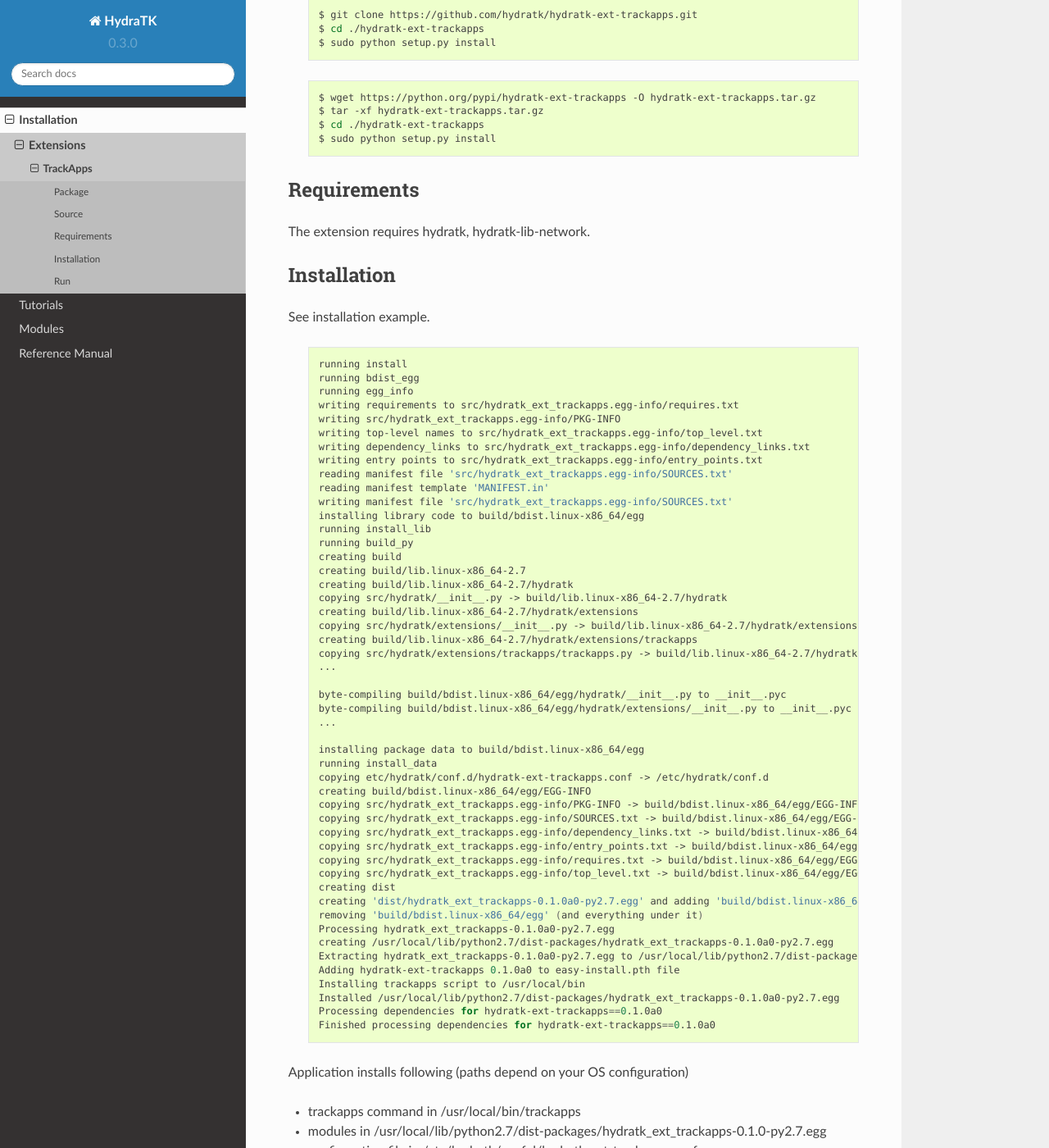
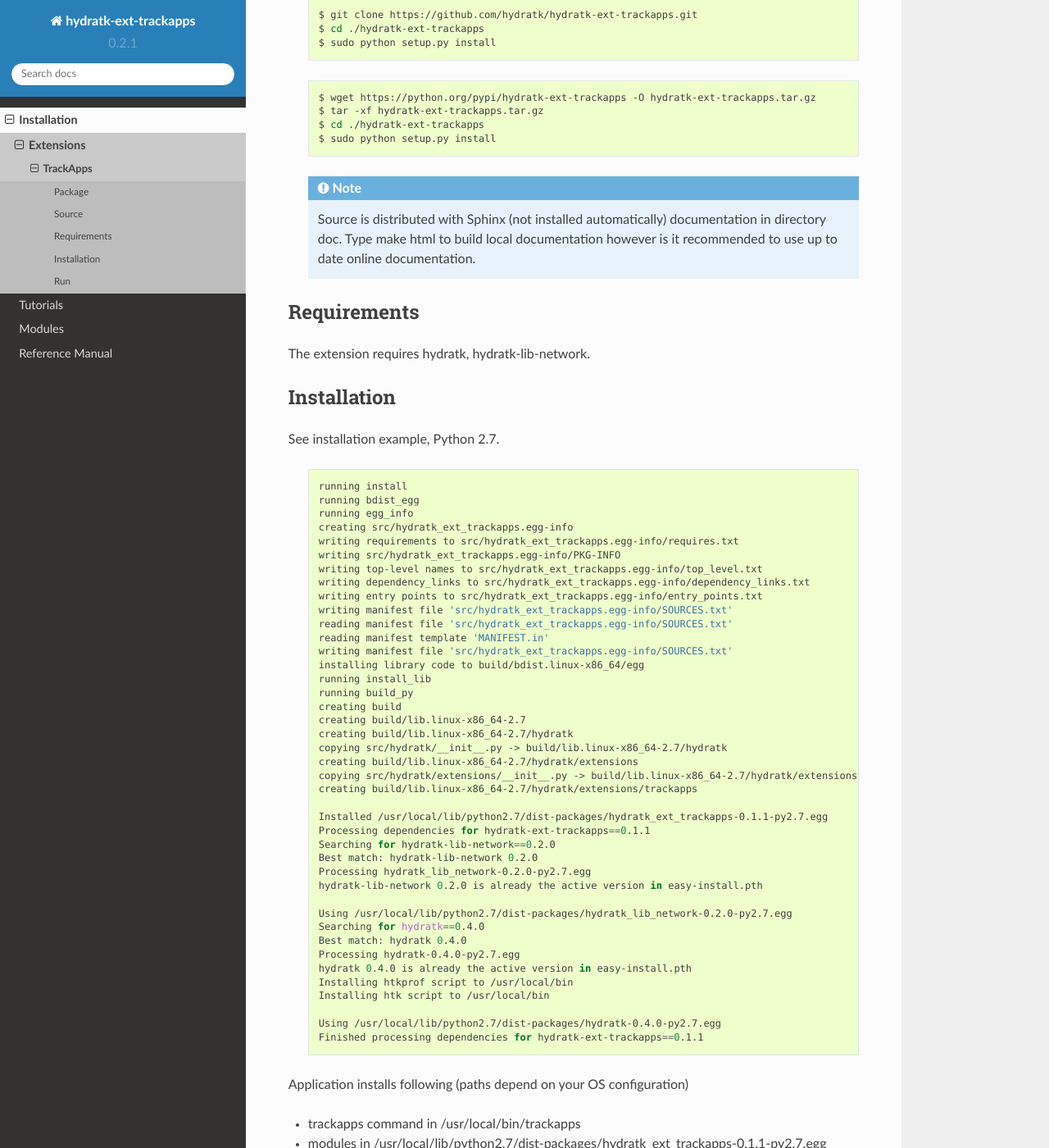
Before and after one commit to hydratk/hydratk-ext-trackapps, a Sphinx documentation site: the page built from doc/rst/install/ext/trackapps.rst, in a window 1280 px wide and 1400 px high, scrolled down 766 px. Shown: the whole window at 82% size. Built offline with Sphinx 7.4.7 and the Read the Docs theme 2.0.0, drawn with Linux system fonts in a browser that asks for light colours; formulas are drawn with MathJax 3; some of the changed text lies outside the part shown.

```diff
--- a/doc/conf.py
+++ b/doc/conf.py
@@ -1,13 +1,6 @@
 # -*- coding: utf-8 -*-
 #
-# Hydra documentation build configuration file, created by
-# sphinx-quickstart on Thu Sep 12 15:18:16 2013.
-#
-# This file is execfile()d with the current directory set to its containing dir.
-#
-# Note that not all possible configuration values are present in this
-# autogenerated file.
-#
+# Hydra documentation build configuration file
 # All configuration values have a default values that are commented out
 # serve to show the default.
 
@@ -48,7 +41,7 @@ source_suffix = '.rst'
 master_doc = 'index'
 
 # General information about the project.
-project = u'HydraTK'
+project = u'hydratk-ext-trackapps'
 copyright = u'2015-2016, HydraTK Team'
 
 # The version info for the project you're documenting, acts as replacement for
@@ -56,9 +49,9 @@ copyright = u'2015-2016, HydraTK Team'
 # built documents.
 #
 # The short X.Y version.
-version = '0.3.0'
+version = '0.2.1'
 # The full version, including alpha/beta/rc tags.
-release = '0.3.0'
+release = '0.2.1'
 
 # The language for content autogenerated by Sphinx. Refer to documentation
 # for a list of supported languages.
--- a/doc/rst/install/ext/trackapps.rst
+++ b/doc/rst/install/ext/trackapps.rst
@@ -45,6 +45,11 @@ Full PyPi URL contains MD5 hash, adapt sample code.
      $ cd ./hydratk-ext-trackapps
      $ sudo python setup.py install
 
+  .. note::
+
+     Source is distributed with Sphinx (not installed automatically) documentation in directory doc.
+     Type make html to build local documentation however is it recommended to use up to date online documentation.
+
 Requirements
 ^^^^^^^^^^^^
 
@@ -53,18 +58,20 @@ The extension requires hydratk, hydratk-lib-network.
 Installation
 ^^^^^^^^^^^^
 
-See installation example.
+See installation example, Python 2.7.
 
   .. code-block:: bash
 
      running install
      running bdist_egg
      running egg_info
+     creating src/hydratk_ext_trackapps.egg-info
      writing requirements to src/hydratk_ext_trackapps.egg-info/requires.txt
      writing src/hydratk_ext_trackapps.egg-info/PKG-INFO
      writing top-level names to src/hydratk_ext_trackapps.egg-info/top_level.txt
      writing dependency_links to src/hydratk_ext_trackapps.egg-info/dependency_links.txt
      writing entry points to src/hydratk_ext_trackapps.egg-info/entry_points.txt
+     writing manifest file 'src/hydratk_ext_trackapps.egg-info/SOURCES.txt'
      reading manifest file 'src/hydratk_ext_trackapps.egg-info/SOURCES.txt'
      reading manifest template 'MANIFEST.in'
      writing manifest file 'src/hydratk_ext_trackapps.egg-info/SOURCES.txt'
@@ -78,39 +85,30 @@ See installation example.
      creating build/lib.linux-x86_64-2.7/hydratk/extensions
      copying src/hydratk/extensions/__init__.py -> build/lib.linux-x86_64-2.7/hydratk/extensions
      creating build/lib.linux-x86_64-2.7/hydratk/extensions/trackapps
-     copying src/hydratk/extensions/trackapps/trackapps.py -> build/lib.linux-x86_64-2.7/hydratk/extensions/trackapps
-     ...
 
-     byte-compiling build/bdist.linux-x86_64/egg/hydratk/__init__.py to __init__.pyc
-     byte-compiling build/bdist.linux-x86_64/egg/hydratk/extensions/__init__.py to __init__.pyc
-     ...
+     Installed /usr/local/lib/python2.7/dist-packages/hydratk_ext_trackapps-0.1.1-py2.7.egg
+     Processing dependencies for hydratk-ext-trackapps==0.1.1
+     Searching for hydratk-lib-network==0.2.0
+     Best match: hydratk-lib-network 0.2.0
+     Processing hydratk_lib_network-0.2.0-py2.7.egg
+     hydratk-lib-network 0.2.0 is already the active version in easy-install.pth
 
-     installing package data to build/bdist.linux-x86_64/egg
-     running install_data
-     copying etc/hydratk/conf.d/hydratk-ext-trackapps.conf -> /etc/hydratk/conf.d
-     creating build/bdist.linux-x86_64/egg/EGG-INFO
-     copying src/hydratk_ext_trackapps.egg-info/PKG-INFO -> build/bdist.linux-x86_64/egg/EGG-INFO
-     copying src/hydratk_ext_trackapps.egg-info/SOURCES.txt -> build/bdist.linux-x86_64/egg/EGG-INFO
-     copying src/hydratk_ext_trackapps.egg-info/dependency_links.txt -> build/bdist.linux-x86_64/egg/EGG-INFO
-     copying src/hydratk_ext_trackapps.egg-info/entry_points.txt -> build/bdist.linux-x86_64/egg/EGG-INFO
-     copying src/hydratk_ext_trackapps.egg-info/requires.txt -> build/bdist.linux-x86_64/egg/EGG-INFO
-     copying src/hydratk_ext_trackapps.egg-info/top_level.txt -> build/bdist.linux-x86_64/egg/EGG-INFO
-     creating dist
-     creating 'dist/hydratk_ext_trackapps-0.1.0a0-py2.7.egg' and adding 'build/bdist.linux-x86_64/egg' to it
-     removing 'build/bdist.linux-x86_64/egg' (and everything under it)
-     Processing hydratk_ext_trackapps-0.1.0a0-py2.7.egg
-     creating /usr/local/lib/python2.7/dist-packages/hydratk_ext_trackapps-0.1.0a0-py2.7.egg
-     Extracting hydratk_ext_trackapps-0.1.0a0-py2.7.egg to /usr/local/lib/python2.7/dist-packages
-     Adding hydratk-ext-trackapps 0.1.0a0 to easy-install.pth file
-     Installing trackapps script to /usr/local/bin
-     Installed /usr/local/lib/python2.7/dist-packages/hydratk_ext_trackapps-0.1.0a0-py2.7.egg
-     Processing dependencies for hydratk-ext-trackapps==0.1.0a0
-     Finished processing dependencies for hydratk-ext-trackapps==0.1.0a0
+     Using /usr/local/lib/python2.7/dist-packages/hydratk_lib_network-0.2.0-py2.7.egg
+     Searching for hydratk==0.4.0
+     Best match: hydratk 0.4.0
+     Processing hydratk-0.4.0-py2.7.egg
+     hydratk 0.4.0 is already the active version in easy-install.pth
+     Installing htkprof script to /usr/local/bin
+     Installing htk script to /usr/local/bin
+
+     Using /usr/local/lib/python2.7/dist-packages/hydratk-0.4.0-py2.7.egg
+     Finished processing dependencies for hydratk-ext-trackapps==0.1.1
+
 
 Application installs following (paths depend on your OS configuration)
 
 * trackapps command in /usr/local/bin/trackapps
-* modules in /usr/local/lib/python2.7/dist-packages/hydratk_ext_trackapps-0.1.0-py2.7.egg
+* modules in /usr/local/lib/python2.7/dist-packages/hydratk_ext_trackapps-0.1.1-py2.7.egg
 * configuration file in /etc/hydratk/conf.d/hydratk-ext-trackapps.conf
 
 Run
@@ -122,10 +120,9 @@ Check hydratk-ext-trackapps module is installed.
 
   .. code-block:: bash
 
-     $ pip list | grep hydratk
+     $ pip list | grep hydratk-ext-trackapps
 
-     hydratk (0.3.0a0.dev1)
-     hydratk-ext-trackapps (0.1.0)
+     hydratk-ext-trackapps (0.1.1)
 
 Check installed extensions
 
@@ -174,39 +172,42 @@ You can run TrackApps also in standalone mode.
 
      $ trackapps help
 
-     TrackApps v0.1.0
-     (c) 2016 Petr Rašek <bowman@hydratk.org>
-     Usage: /usr/local/bin/trackapps [options] command
+     TrackApps v0.1.1
+     (c) 2016 Petr Rašek <bowman@hydratk.org>, HydraTK team <team@hydratk.org>
+     Usage: trackapps [options] command
 
      Commands:
-       help - prints help
-       run - start testing environment
-         Options:
-           [--dev-key <key>] - developer key, configurable, supported for app: testlink
-           [--domain <domain>] - domain, configurable, supported for app: qc
-           [--fields <list>] - requested fields, name1,name2,... , supported for action: read
-           [--id <num>] - record id, supported for actions: read|update|delete
-           [--limit <num>] - limit, supported for action: read, apps: qc|bugzilla|jira
-           [--offset <num>] - offset, supported for action: read, apps: qc|bugzilla|jira
-           [--order-by <expression>] - record ordering, name1:direction,name2:direction,... , direction asc|desc, supported for action: read, app: qc
-           [--page <num>] - record page, supported for action: read, app: mantis
-           [--params <dict>] - record parameters, name1:value,name2:value,... , supported for actions: create|update
-           [--passw <password>] - password, configurable
-           [--path <path>] - directory path, dir1/dir2/... , supported for use cases: read/create folder|read/create test set|create test|read/create suite, apps: qc|testlink
-           [--per-page <num>] - records per page, supported for action: read, app: mantis
-           [--project <project>] - project, configurable, supported for apps: qc|mantis|trac|jira|testlink
-           [--query <expression>] - query, supported for action: read, apps: qc|bugzilla|trac|jira
-           [--steps <list>] - test steps delimited by |, step parameters use dictionary form, name1:value,name2:value,...|name1:value,name2:value,... , supported for action: create, app: testlink
-           [--type defect|test-folder|test|test-set-folder|test-set|test-instance|test-suite|test-plan|build] - entity type, default defect, supported for actions: read|create|update|delete, apps: qc|testlink
-           [--url <url>] - url, configurable
-           [--user <username>] - username, configurable
-           --app qc|bugzilla|mantis|trac|testlink - application
+        help - prints help
+        run - run trackapps command line extension
+           Options:
+              [--dev-key <key>] - developer key, configurable, supported for app: testlink
+              [--domain <domain>] - domain, configurable, supported for app: qc
+              [--fields <list>] - requested fields, name1,name2,... , supported for action: read
+              [--id <num>] - record id, supported for actions: read|update|delete
+              [--input <filename>] - filename, content is written to ticket description, supported for actions: create|update
+              [--limit <num>] - limit, supported for action: read, apps: qc|bugzilla|jira
+              [--offset <num>] - offset, supported for action: read, apps: qc|bugzilla|jira
+              [--order-by <expression>] - record ordering, name1:direction,name2:direction,... , direction asc|desc, supported for action: read, app: qc
+              [--output <filename>] - filename, writes action output, supported for action: read
+              [--page <num>] - record page, supported for action: read, app: mantis
+              [--params <dict>] - record parameters, name1:value,name2:value,... , supported for actions: create|update
+              [--passw <password>] - password, configurable
+              [--path <path>] - directory path, dir1/dir2/... , supported for use cases: read/create folder|read/create test set|create test|read/create suite, apps: qc|testlink
+              [--per-page <num>] - records per page, supported for action: read, app: mantis
+              [--project <project>] - project, configurable, supported for apps: qc|mantis|trac|jira|testlink
+              [--query <expression>] - query, supported for action: read, apps: qc|bugzilla|trac|jira
+              [--steps <list>] - test steps delimited by |, step parameters use dictionary form, name1:value,name2:value,...|name1:value,name2:value,... , supported for action: create, app: testlink
+              [--type defect|test-folder|test|test-set-folder|test-set|test-instance|test-suite|test-plan|build] - entity type, default defect, supported for actions: read|create|update|delete, apps: qc|testlink
+              [--url <url>] - url, configurable
+              [--user <username>] - username, configurable
+              --action read|create|update|delete - action, delete supported for apps: qc|mantis|trac
+              --app qc|bugzilla|mantis|trac|testlink - application
 
      Global Options:
-       -c, --config <file> - reads the alternate configuration file
-       -d, --debug <level> - debug turned on with specified level > 0
-       -e, --debug-channel <channel number, ..> - debug channel filter turned on
-       -f, --force - enforces command
-       -i, --interactive - turns on interactive mode
-       -l, --language <language> - sets the text output language, the list of available languages is specified in the docs
-       -m, --run-mode <mode> - sets the running mode, the list of available languages is specified in the docs
+        -c, --config <file> - reads the alternate configuration file
+        -d, --debug <level> - debug turned on with specified level > 0
+        -e, --debug-channel <channel number, ..> - debug channel filter turned on
+        -f, --force - enforces command
+        -i, --interactive - turns on interactive mode
+        -l, --language <language> - sets the text output language, the list of available languages is specified in the docs
+        -m, --run-mode <mode> - sets the running mode, the list of available modes is specified in the docs
```
Also changed, not shown: other parts of doc/rst/install/ext/trackapps.rst (+26 -25 lines), setup.py (+4 -4 lines), LICENSE.txt, 4 other files.
